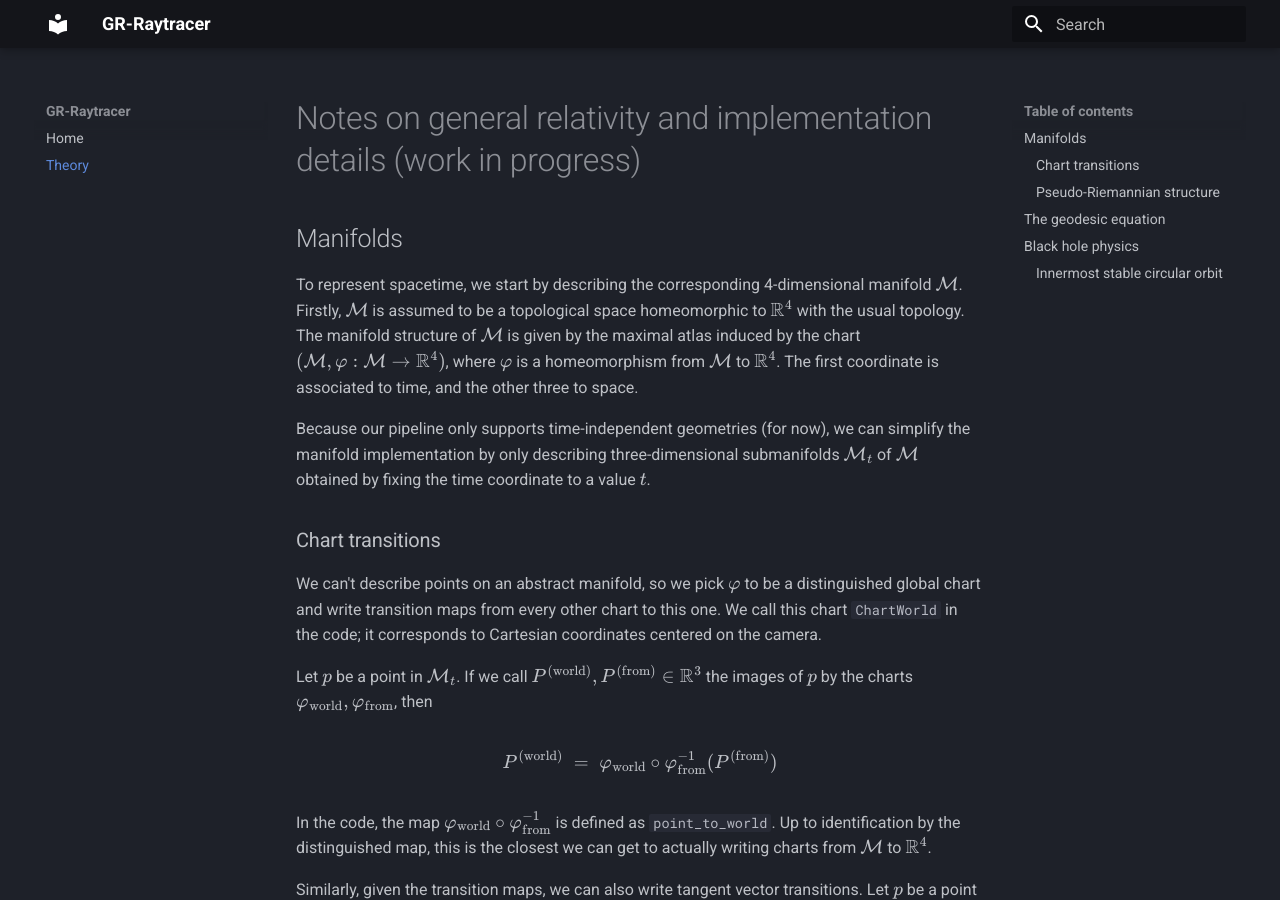
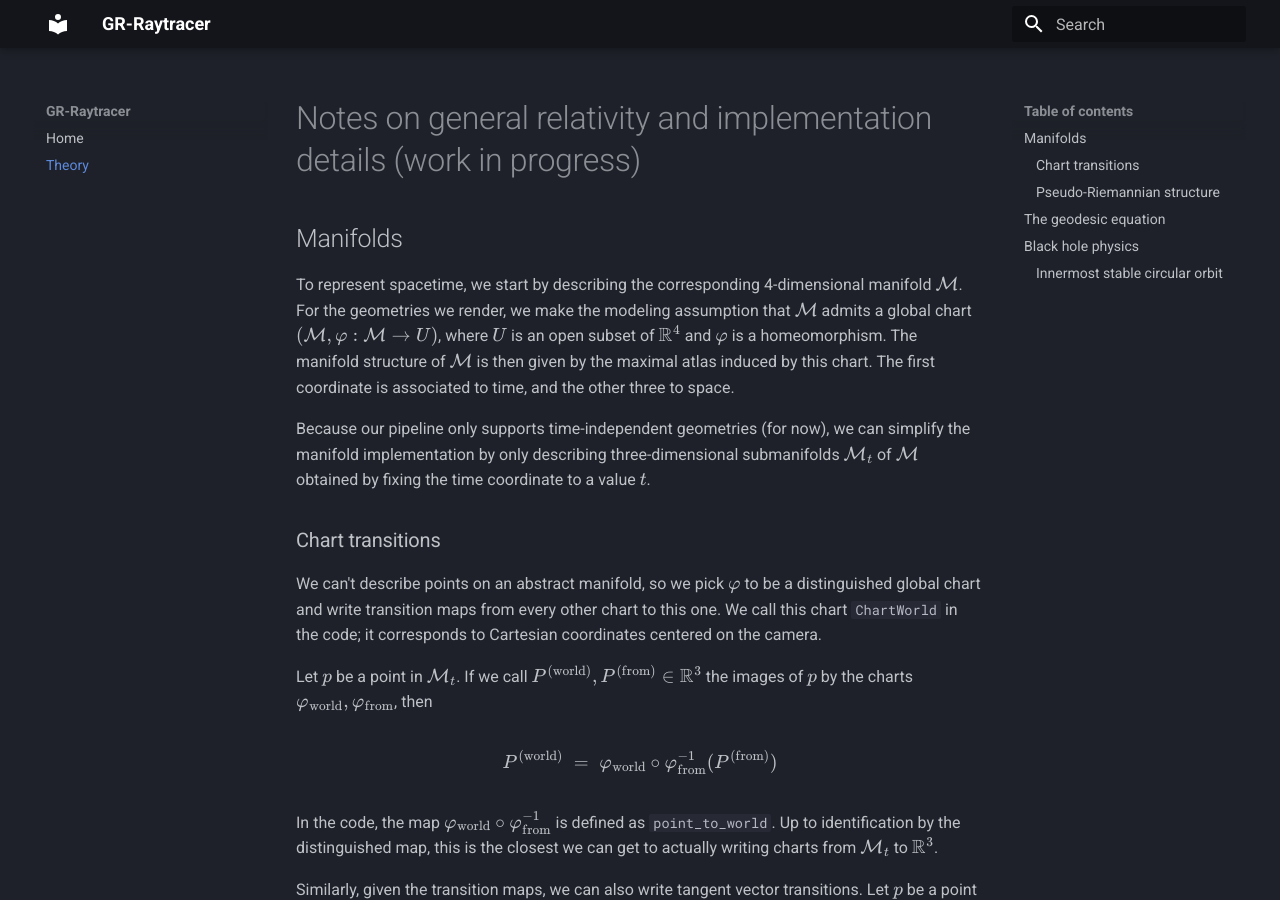
Before and after one commit to Nonlinear2/gr-raytracer, an MkDocs documentation site: the page built from docs/theory.md, in a window 1280 px wide and 900 px high. Built offline with MkDocs 1.6.1 and Material for MkDocs 9.7.7, drawn with Linux system fonts in a browser that asks for light colours.

```diff
--- a/docs/theory.md
+++ b/docs/theory.md
@@ -3,12 +3,11 @@
 ## Manifolds
 
 To represent spacetime, we start by describing the corresponding 4-dimensional
-manifold $\mathcal{M}$. Firstly, $\mathcal{M}$ is assumed to be a topological
-space homeomorphic to $\mathbb{R}^4$ with the usual topology. The manifold
-structure of $\mathcal{M}$ is given by the maximal atlas induced by the chart
-$(\mathcal{M}, \varphi: \mathcal{M} \to \mathbb{R}^4)$, where $\varphi$ is a
-homeomorphism from $\mathcal{M}$ to $\mathbb{R}^4$. The first coordinate is
-associated to time, and the other three to space.
+manifold $\mathcal{M}$. For the geometries we render, we make the modeling assumption that $\mathcal{M}$ admits a global chart
+$(\mathcal{M}, \varphi : \mathcal{M} \to U)$,
+where $U$ is an open subset of $\mathbb{R}^4$ and $\varphi$ is a homeomorphism.
+The manifold structure of $\mathcal{M}$ is then given by the maximal atlas induced by this chart. The
+first coordinate is associated to time, and the other three to space.
 
 Because our pipeline only supports time-independent geometries (for now), we can
 simplify the manifold implementation by only describing three-dimensional
```
Also changed, not shown: other parts of docs/theory.md (+2 -2 lines).
